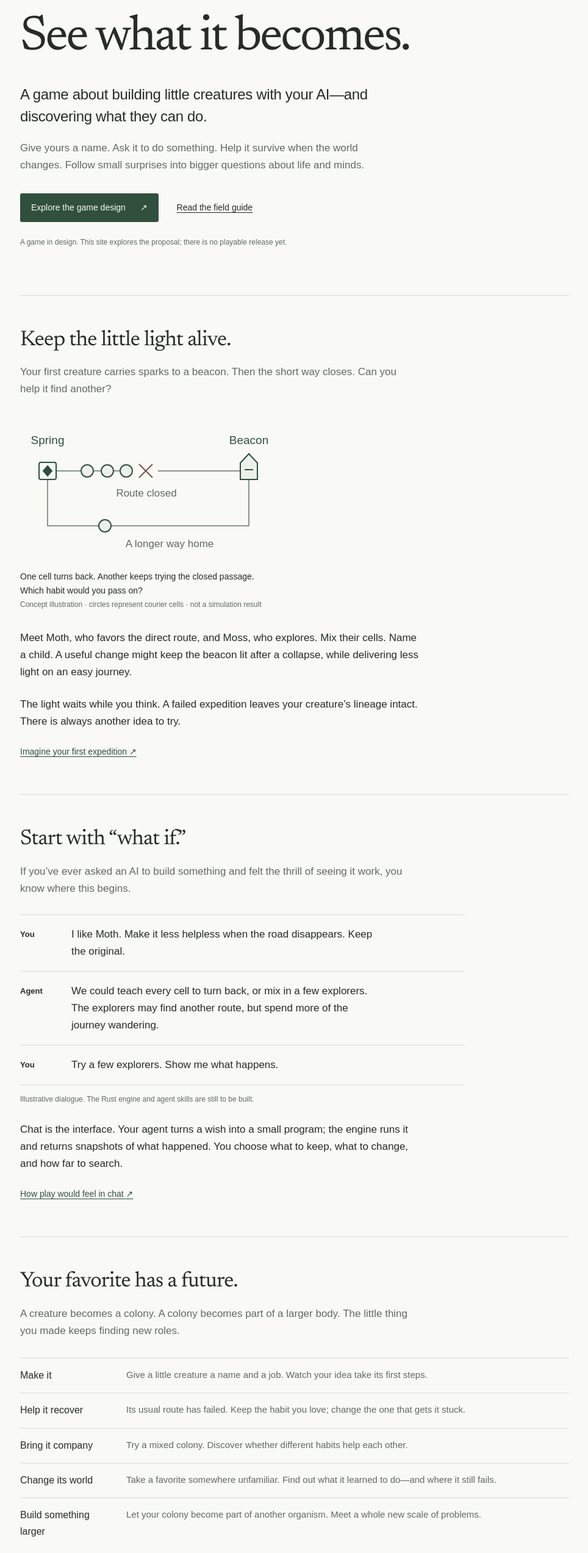
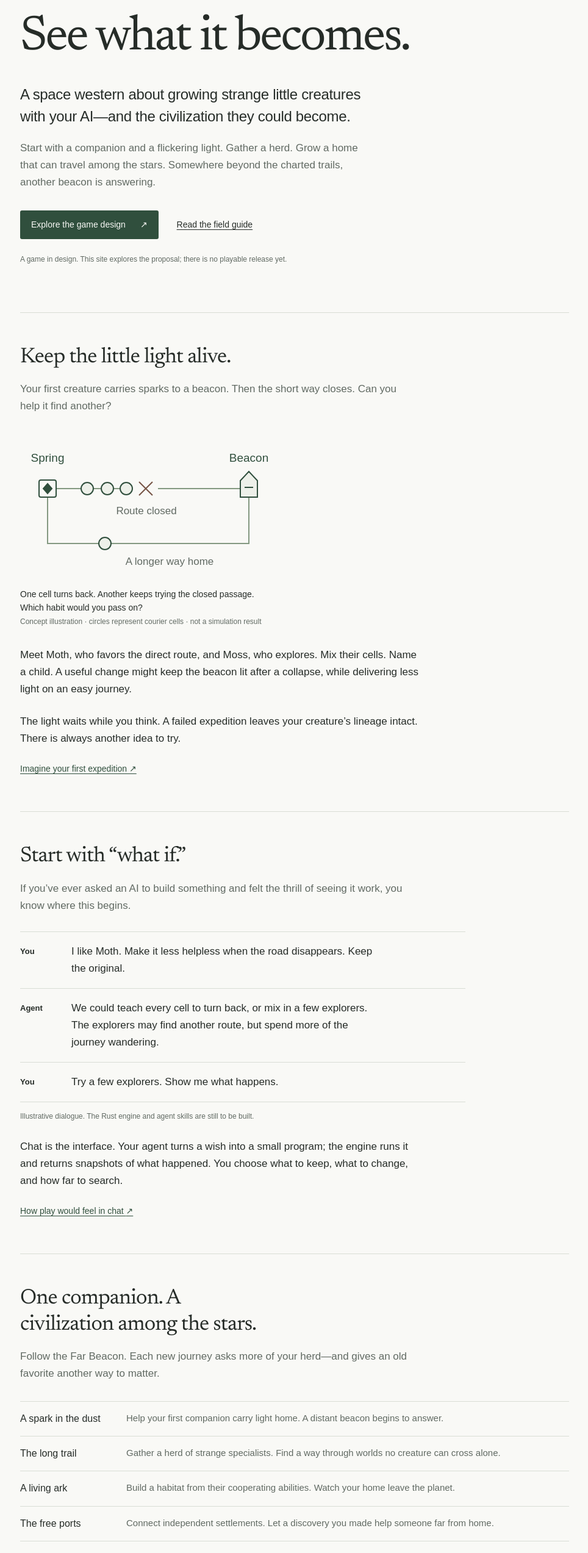
Before and after one commit to hraness/platonik, a Next.js app: page / in a window 1280 px wide. Shown: the part 239-2785 px from the top of the page at 61% size, without its empty margins (157-1121 px from the left). Built offline with nearby package versions, Linux system fonts and the light colour scheme.

Commit message:
Give Platonik a companion-to-civilization campaign arc

```diff
--- a/app/page.tsx
+++ b/app/page.tsx
@@ -4,11 +4,12 @@ import Link from "next/link";
 export const metadata: Metadata = { alternates: { canonical: "/" } };
 
 const chapters = [
-  ["Make it", "Give a little creature a name and a job. Watch your idea take its first steps."],
-  ["Help it recover", "Its usual route has failed. Keep the habit you love; change the one that gets it stuck."],
-  ["Bring it company", "Try a mixed colony. Discover whether different habits help each other."],
-  ["Change its world", "Take a favorite somewhere unfamiliar. Find out what it learned to do—and where it still fails."],
-  ["Build something larger", "Let your colony become part of another organism. Meet a whole new scale of problems."],
+  ["A spark in the dust", "Help your first companion carry light home. A distant beacon begins to answer."],
+  ["The long trail", "Gather a herd of strange specialists. Find a way through worlds no creature can cross alone."],
+  ["A living ark", "Build a habitat from their cooperating abilities. Watch your home leave the planet."],
+  ["The free ports", "Connect independent settlements. Let a discovery you made help someone far from home."],
+  ["The bloom", "Your creations begin creating. Guide the ambitions of a civilization learning to sustain itself."],
+  ["Across the Quiet", "Lead living worlds beyond the last familiar route. Reach the Far Beacon—and answer it."],
 ];
 
 export default function HomePage() {
@@ -16,8 +17,8 @@ export default function HomePage() {
     <main id="main" className="home">
       <section className="hero" aria-labelledby="hero-title">
         <h1 id="hero-title">Make a creature.<br />See what it becomes.</h1>
-        <p className="hero-description">A game about building little creatures with your AI—and discovering what they can do.</p>
-        <p className="hero-detail">Give yours a name. Ask it to do something. Help it survive when the world changes. Follow small surprises into bigger questions about life and minds.</p>
+        <p className="hero-description">A space western about growing strange little creatures with your AI—and the civilization they could become.</p>
+        <p className="hero-detail">Start with a companion and a flickering light. Gather a herd. Grow a home that can travel among the stars. Somewhere beyond the charted trails, another beacon is answering.</p>
         <div className="hero-links"><Link className="primary-link" href="/docs/game-design">Explore the game design <span aria-hidden="true">↗</span></Link><Link href="/docs">Read the field guide</Link></div>
         <p className="status-note">A game in design. This site explores the proposal; there is no playable release yet.</p>
       </section>
@@ -66,9 +67,11 @@ export default function HomePage() {
       </section>
 
       <section className="home-section" aria-labelledby="scale-title">
-        <div className="section-intro"><h2 id="scale-title">Your favorite has a future.</h2><p>A creature becomes a colony. A colony becomes part of a larger body. The little thing you made keeps finding new roles.</p></div>
+        <div className="section-intro"><h2 id="scale-title">One companion. A civilization among the stars.</h2><p>Follow the Far Beacon. Each new journey asks more of your herd—and gives an old favorite another way to matter.</p></div>
         <ol className="chapter-list">{chapters.map(([title, description]) => <li key={title}><h3>{title}</h3><p>{description}</p></li>)}</ol>
-        <p className="figure-note">The first prototype is proposed around one beacon expedition. Larger bodies and later worlds remain future directions.</p>
+        <p>Keep the original. Grow a descendant. Build a place where different habits flourish together. The herd you once led through the dust could become a fleet of living worlds.</p>
+        <p className="figure-note">Proposed campaign arc. The first prototype covers one local beacon expedition; living arks, settlements, and autonomous discovery are later directions.</p>
+        <Link className="text-link" href="/docs/campaign">Follow the Long Trail <span aria-hidden="true">↗</span></Link>
       </section>
 
       <section className="home-section split-section" aria-labelledby="competition-title">
--- a/lib/docs.ts
+++ b/lib/docs.ts
@@ -7,6 +7,12 @@ export const documents = [
     title: "The game",
     description: "Make a creature, keep a beacon alive, and follow a first rescue into a world that changes scale.",
     question: "What would it feel like to play?",
+  },
+  {
+    slug: "campaign",
+    title: "The Long Trail",
+    description: "A hopeful space western: one companion, a traveling herd, living arks, and a civilization following a distant light.",
+    question: "Where could this whole journey lead?",
   },
   {
     slug: "symbols-and-facts",
```
Also changed, not shown: 4 other files (tests, documents, lock files or other folders).
